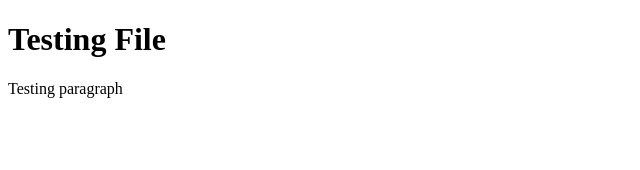
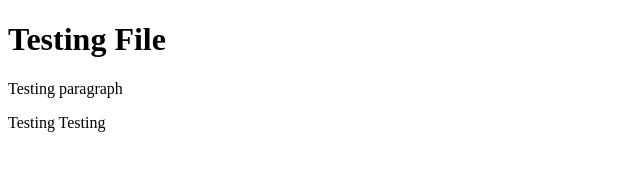
Before and after one commit to tmkerlin/tmkerlin.github.io, a plain HTML site: page index.html in a window 1280 px wide. Shown: the whole page, without its empty margins (0-640 px from the left). Drawn offline with Linux system fonts and the light colour scheme.

Commit message:
Update index.html

```diff
--- a/index.html
+++ b/index.html
@@ -10,5 +10,6 @@ Testing HTML File
 Testing File
 </h1>
 <p>Testing paragraph</p>
+<p>Testing Testing</p>
 </body>
 </html>
```
